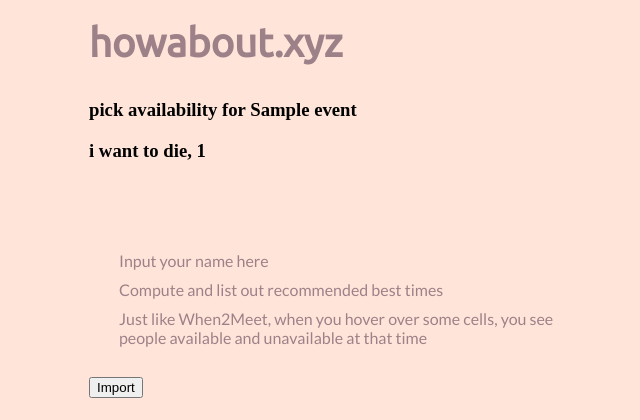
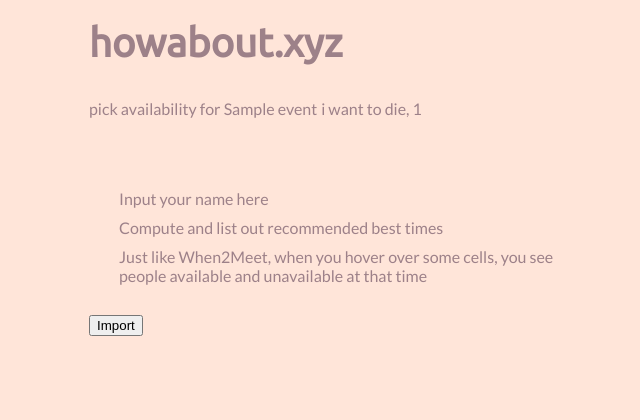
Before and after one commit to cory2067/howabout.xyz, a Flask app: template templates/event.html in a window 1280 px wide. Shown: the top 420 px of the page, without its empty margins (103-743 px from the left). Run offline with Flask 2, Linux system fonts and the light colour scheme; the template is opened without the code that fills it: most values are stand-ins (such as "Sample title", 1, 10 or a date in 2020); data that the repository does not hold is empty; style sheets or scripts are compiled from the project's sources; some libraries are stand-ins or nearby versions.

Commit message:
aslkdfasdlkfj

```diff
--- a/static/scss/main.scss
+++ b/static/scss/main.scss
@@ -112,6 +112,12 @@ h2 {
 	color: $mud-pink;
 }
 
+h3 {
+	font-family: 'Lato', sans-serif;
+	font-size: 24px;
+	color: $pink-orange;
+}
+
 p {
 	display: inline;
 	font-family: 'Lato', sans-serif;
--- a/templates/event.html
+++ b/templates/event.html
@@ -7,8 +7,8 @@
 <div class="topbar">
 	<h2>howabout.xyz</h2>
 	<!-- <button id="sync-button">Sync with Google Calendar</button> -->
-    <h3>pick availability for {{event.name}}</h3>
-    <h3>i want to die, {{uid}}</h3>
+    <p>pick availability for {{event.name}}</p>
+    <p>i want to die, {{uid}}</p>
 </div>
 <div class="container">
 	<div id="cal" class="sidebyside">
```
